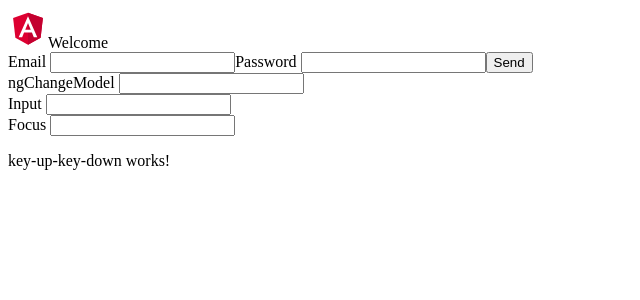
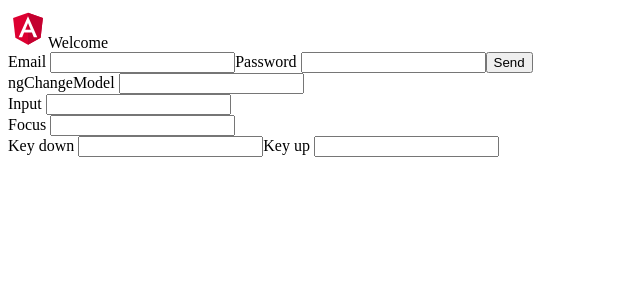
Before and after one commit to diego40g/first-Angular, an Angular app in the folder Curso_LaWebEmpiezaAqui/AngularConcepts/003_events/: page / in a window 1280 px wide. Shown: the top 300 px of the page, without its empty margins (0-640 px from the left). Built offline with nearby package versions, Linux system fonts and the light colour scheme.

Commit message:
understand the using of key down and up

```diff
--- a/Curso_LaWebEmpiezaAqui/AngularConcepts/003_events/src/app/key-up-key-down/key-up-key-down.component.html
+++ b/Curso_LaWebEmpiezaAqui/AngularConcepts/003_events/src/app/key-up-key-down/key-up-key-down.component.html
@@ -1 +1,6 @@
-<p>key-up-key-down works!</p>
+<label for="">Key down
+  <input type="text" (keydown)="keyDown($event)">
+</label>
+<label for="">Key up
+  <input type="text" (keyup)="keyUp($event)">
+</label>
--- a/Curso_LaWebEmpiezaAqui/AngularConcepts/003_events/src/app/key-up-key-down/key-up-key-down.component.ts
+++ b/Curso_LaWebEmpiezaAqui/AngularConcepts/003_events/src/app/key-up-key-down/key-up-key-down.component.ts
@@ -6,5 +6,14 @@ import { Component } from '@angular/core';
   styleUrls: ['./key-up-key-down.component.css']
 })
 export class KeyUpKeyDownComponent {
-
+  keyUp(event: any){
+    if(event.key == "Enter"){
+      console.log("keyUp - Soltar tecla")
+    }
+  }
+  keyDown(event: any){
+    if(event.key == "Enter"){
+      console.log("keyDown - Precionar tecla")
+    }
+  }
 }
```
